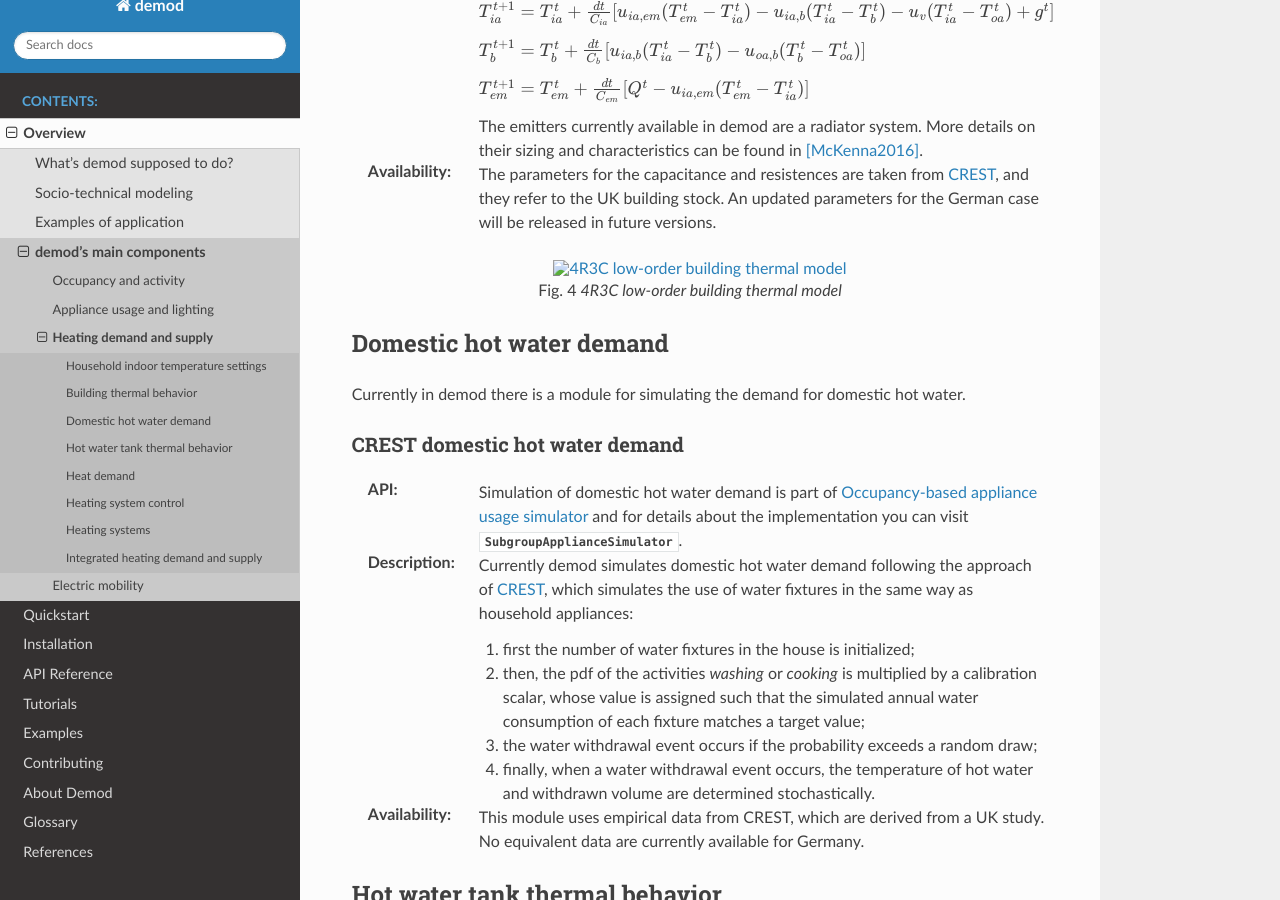
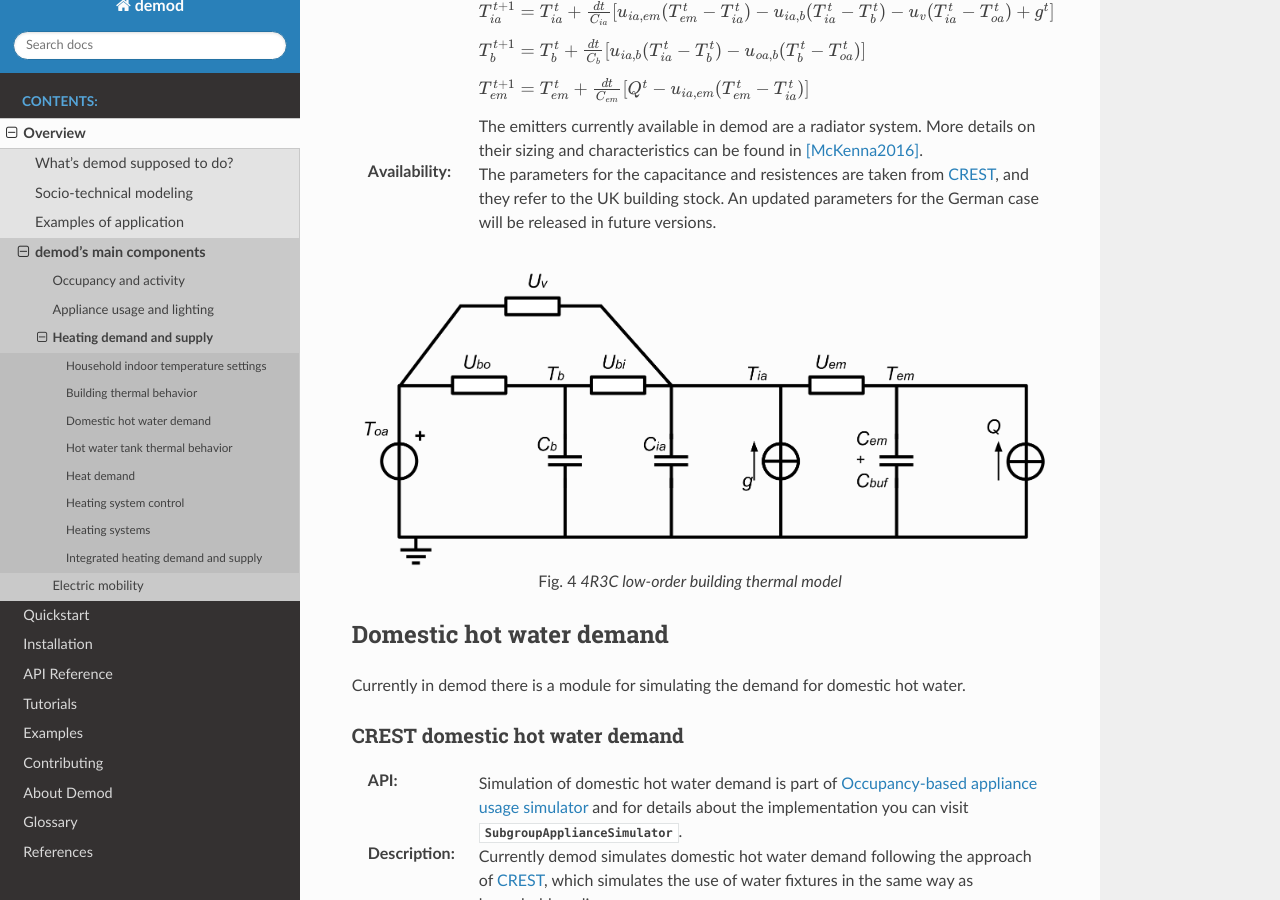
Before and after one commit to epfl-herus/demod, a Sphinx documentation site: the page built from docs/source/overview/thermaldemand_overview.rst, in a window 1280 px wide and 900 px high, scrolled down 2549 px. Built offline with Sphinx 7.4.7 and the Read the Docs theme 2.0.0, drawn with Linux system fonts in a browser that asks for light colours; formulas are drawn with MathJax 3.

Commit message:
issue with figures

```diff
--- a/docs/source/overview/occupancy_overview.rst
+++ b/docs/source/overview/occupancy_overview.rst
@@ -48,7 +48,7 @@ Two alternative modules are currently available in demod:
     the case of a two-person household is shown in :numref:`TPM`.
 
 
-.. figure:: OverviewFigures/TPM.PNG
+.. figure:: OverviewFigures/TPM.png
     :width: 400
     :alt: Transition probability matrices
     :align: center
--- a/docs/source/overview/thermaldemand_overview.rst
+++ b/docs/source/overview/thermaldemand_overview.rst
@@ -152,7 +152,7 @@ Low-order building thermal model (4R3C)
 
 
 
-.. figure:: OverviewFigures/4R3Cbuildingthermalmodel.PNG
+.. figure:: OverviewFigures/4R3Cbuildingthermalmodel.png
     :width: 700
     :alt: 4R3C low-order building thermal model
     :align: center
@@ -238,7 +238,7 @@ Low-order hot water tank thermal model (1R1C)
 :Availability: The parameters for the capacitance and resistences are
   taken from CREST_.
 
-.. figure:: OverviewFigures/1R1Chotwatertankthermalmodel.PNG
+.. figure:: OverviewFigures/1R1Chotwatertankthermalmodel.png
     :width: 700
     :alt: 1R1C low-order hot water tank thermal model
     :align: center
```
